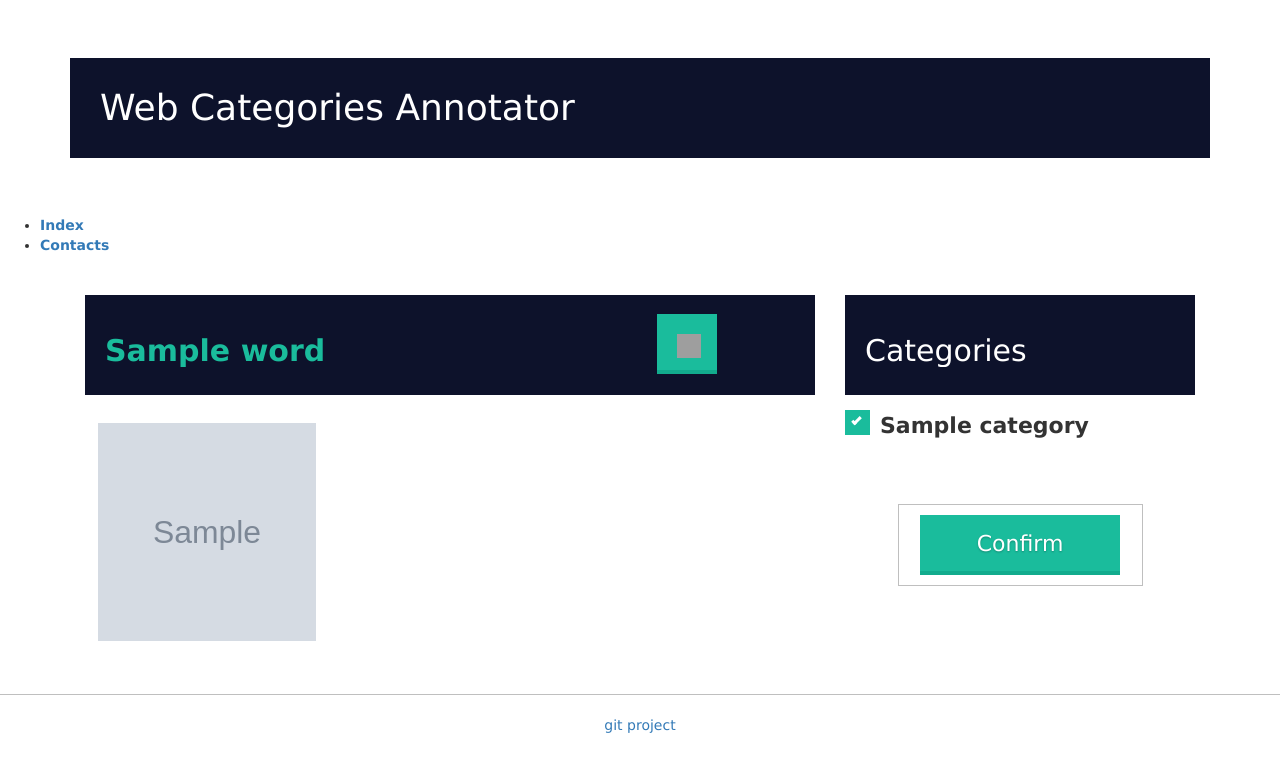
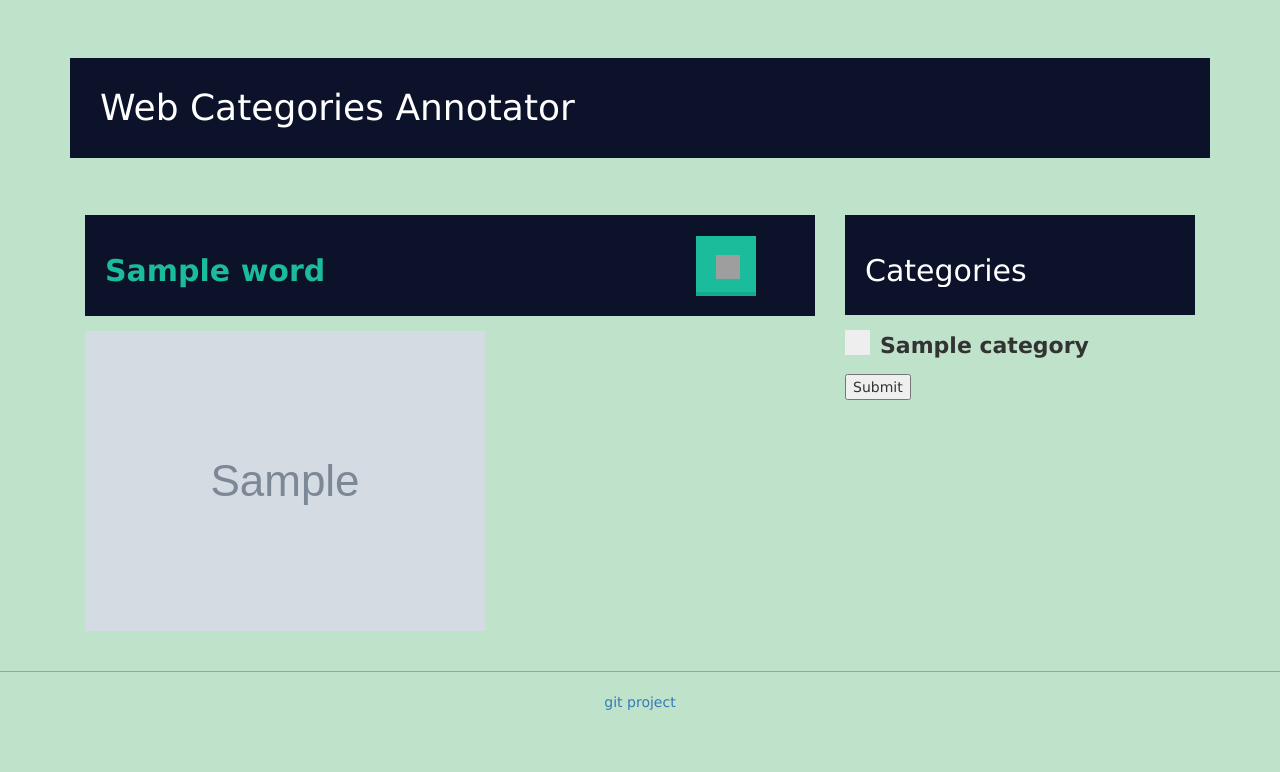
Before and after one commit to 1ncend1ary/wca, a Flask app: template web/templates/index.html in a window 1280 px wide. Shown: the top 772 px of the page. Run offline with Flask 2, Linux system fonts and the light colour scheme; the template is opened without the code that fills it: most values are stand-ins (such as "Sample title", 1, 10 or a date in 2020); grey boxes marked "Sample" are stand-in pictures; some libraries are stand-ins or nearby versions; grey boxes are pictures that could not be loaded.

Commit message:
WIP commit

```diff
--- a/web/main.py
+++ b/web/main.py
@@ -1,70 +1,88 @@
 from flask import Flask, render_template, request
 import requests
 import database
-import logging
 import sys
 import time
+import urllib.request
+import secret
+from itertools import compress
 from multiprocessing import Pool
+import logging
 
 app = Flask(__name__)
-logging.basicConfig(filename='main.log', filemode='w', format='%(asctime)s - %(process)d - %(levelname)s - %(message)s')
 
 # https://medium.com/@interestexplorerio/how-to-use-the-facebook-marketing-api-to-reveal-1000s-of-interests-that-are-hidden-in-the-facebook-e20ee5bdcd17
-token = '134360907906848|ij_GtRjQP5nKWJqZANjH6zsSbEw'
+logging.basicConfig(filename='main.log', filemode='w',
+                    format='%(asctime)s - %(process)d - %(levelname)s - %(message)s')
+
+# todo: https://blog.miguelgrinberg.com/post/the-flask-mega-tutorial-part-iii-web-forms
 
 
-def get_interests(r):
-    # r = requests.get('https://graph.facebook.com/search?type=adinterest&q=[\'' +
-    #                  category +
-    #                  '\']&limit=10000&locale=en_US&access_token=' + token)
+def get_interests(category):
+    r = requests.get('https://graph.facebook.com/search?type=adinterest&q=[\'' +
+                     category +
+                     '\']&limit=10000&locale=en_US&access_token=' + secret.token)
     data = r.json()['data']
     interests = [x['name'] for x in data]
-    # subcategories = category.split()
-    # if len(subcategories) > 1:
-    #     for subcategory in subcategories:
-    #         interests += get_interests(subcategory)
+    subcategories = category.split()
+    if len(subcategories) > 1:
+        for subcategory in subcategories:
+            interests += get_interests(subcategory)
     return interests
 
 
-def get_request(link):
-    return requests.get(link)
+def url_is_alive(url):
+    """
+    Checks that a given URL is reachable.
+    :param url: A URL
+    :rtype: bool
+    """
+    rr = urllib.request.Request(url)
+    rr.get_method = lambda: 'HEAD'
+
+    try:
+        urllib.request.urlopen(rr)
+        return True
+    except Exception:
+        return False
 
 
 @app.route("/", methods=['GET', 'POST'])
 def index():
-    if request.method == 'GET':
-        element = database.fetch_new_entry()
-        category_id = element.get('category_id')
-        category_name_string = element.get('category name')
-        category_names = []
-        for x in category_name_string.split(','):
-            x = x.strip()
-            qq = x.split()
-            if len(qq) > 1:
-                category_names += [x] + qq
-            else:
-                category_names += x
+    if request.method == 'POST':
+        # print('get post request', file=sys.stdout, flush=True)
+        # logging.info('adfadsasdfs')
+        print(request.form.getlist('checkbox'), file=sys.stdout, flush=True)
+        # return 'Done'
 
-        # category_names = [x.strip() for x in category_name_string.split(',')]
+    element = database.fetch_new_entry()
+    category_id = element.get('category_id')
+    category_name_string = element.get('category name')
+    category_names = [x.strip() for x in category_name_string.split(',')]
 
-        start = time.time()
-        links = ['https://graph.facebook.com/search?type=adinterest&q=[\'' + x +
-                 '\']&limit=10000&locale=en_US&access_token=' + token for x in category_names]
-        with Pool(5) as p:
-            list_req = p.map(get_request, links)
+    start = time.time()
+    categories = []
+    for category_name in category_names:
+        categories += get_interests(category_name)
+    print('Get categories:', time.time() - start, file=sys.stdout, flush=True)
 
-        categories = list(map(get_interests, list_req))
-        print('Get categories:', time.time() - start, file=sys.stdout, flush=True)
+    start = time.time()
+    r = requests.get('http://www.image-net.org/api/text/imagenet.synset.geturls?wnid=' + category_id)
+    images = r.text.splitlines()[:10]
+    print('Get images:', time.time() - start, file=sys.stdout, flush=True)
 
-        start = time.time()
-        r = requests.get('http://www.image-net.org/api/text/imagenet.synset.geturls?wnid=' + category_id)
-        images = r.text.splitlines()[:10]
-        print('Get images:', time.time() - start, file=sys.stdout, flush=True)
+    # start = time.time()
+    # try:
+    #     with Pool(5) as p:
+    #         booleans = p.map(url_is_alive, images)
+    # except Exception:
+    #     print('WOWOOWOWO you all failed', file=sys.stdout, flush=True)
+    #
+    # images = list(compress(images, booleans))
+    # print('Filter images:', time.time() - start, file=sys.stdout, flush=True)
 
-        return render_template("index.html", words=category_names, images=images, categories=set(categories[:10]))
-    # elif request.method == 'POST':
-    #     print(request.form.getlist('projectFilepath'), file=sys.stdout, flush=True)
-    #     return render_template("index.html")
+    images = [images[i: i + 3] for i in range(0, len(images), 3)]
+    return render_template("index.html", words=category_names, images=images, categories=set(categories[:10]))
 
 
 @app.route("/contacts")
--- a/web/templates/index.html
+++ b/web/templates/index.html
@@ -9,17 +9,20 @@
     <link rel="stylesheet" href="../static/css/checkboxes.css">
     <link rel="shortcut icon" href="">
 </head>
-<body>
+<body style="background-color:#BFE2CA;">
 {% extends "template.html" %}
 {% block content %}
 
     <main>
         <div class="container">
             <div class="left col-lg-8 col-md-8  col-sm-12">
-                <div class="subtitle-box">
-                    {% for word in words %}
-                        <h2 class="category-name overflow"> {{ word }} </h2>
-                    {% endfor %}
+                <div class="subtitle-box" style="display:flex; flex-wrap:wrap; height: max-content">
+                    <h2 class="category-name" style="display:flex; flex-wrap:wrap">
+                        {% for word in words %}
+                            {{ word }}
+                            <br/>
+                        {% endfor %}
+                    </h2>
 
                     <button class="btn-green btn-refresh" onClick="window.location.reload();">
                         <img class="icon" src="https://htmlacademy.ru/assets/icons/reload-6x-white.png" alt="reload">
@@ -27,11 +30,13 @@
                 </div>
                 <div class="scrollable">
                     {% for v in images %}
-                        <div class="line">
-                            <div class="square-4 text-white">
-                                <img class="image" src="{{ v }}" alt="Image"/>
-                            </div>
-                        </div>
+{#                        <div class="line">#}
+                            {% for qq in v %}
+{#                                <div class="square-4 text-white">#}
+                                    <img class="image" src="{{ qq }}" alt="Image" onerror="this.style.display='none'"/>
+{#                                </div>#}
+                            {% endfor %}
+{#                        </div>#}
                     {% endfor %}
 
                     {#                    <div class="line">#}
@@ -49,7 +54,7 @@
                     {#                    </div>#}
                 </div>
             </div>
-            <form>
+            <form method="POST" action="/">
                 <div class="right col-lg-4 col-md-4  col-sm-12">
                     <div class="subtitle-box">
                         <h2 class="overflow">Categories</h2>
@@ -57,14 +62,15 @@
                     <div class="checkbox-list scrollable">
                         {% for category in categories %}
                             <label class="checkbox-container">{{ category }}
-                                <input name="checkbox" type="checkbox" checked="checked">
+                                <input name="checkbox" type="checkbox" value="{{ category }}">
                                 <span class="check-mark"></span>
                             </label>
                         {% endfor %}
                     </div>
-                    <div class="buttons">
-                        <button class="btn-green" type="submit" formmethod="post">Confirm</button>
-                    </div>
+                <input type="submit">
+{#                    <div class="buttons">#}
+{#                        <button class="btn-green" type="submit" formmethod="post">Confirm</button>#}
+{#                    </div>#}
                 </div>
             </form>
         </div>
--- a/web/templates/template.html
+++ b/web/templates/template.html
@@ -15,14 +15,14 @@
         <h1 class="title overflow">Web Categories Annotator</h1>
     </div>
 
-    <strong>
-        <nav>
-            <ul class="menu">
-                <li><a href="{{ url_for('index') }}">Index</a></li>
-                <li><a href="{{ url_for('contacts') }}">Contacts</a></li>
-            </ul>
-        </nav>
-    </strong>
+{#    <strong>#}
+{#        <nav>#}
+{#            <ul class="menu">#}
+{#                <li><a href="{{ url_for('index') }}">Index</a></li>#}
+{#                <li><a href="{{ url_for('contacts') }}">Contacts</a></li>#}
+{#            </ul>#}
+{#        </nav>#}
+{#    </strong>#}
 </header>
 
 {% block content %}
```
